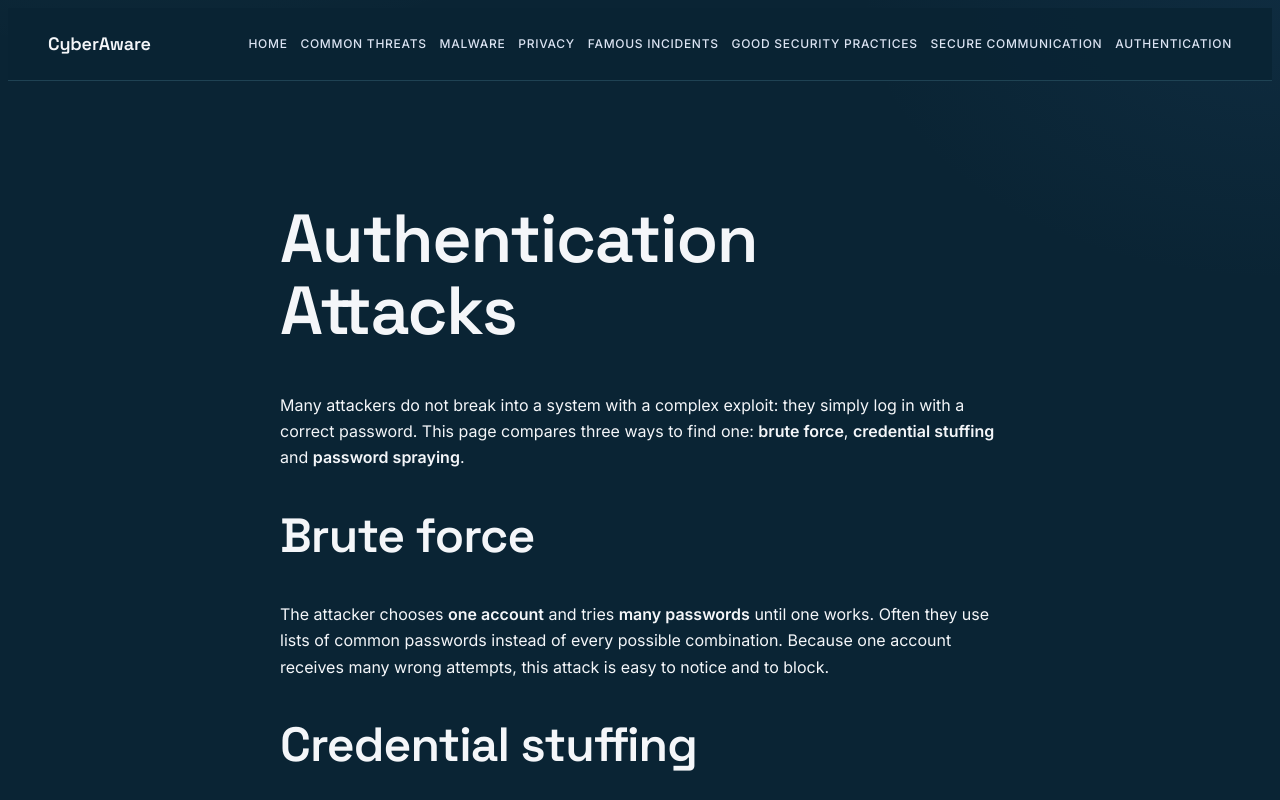
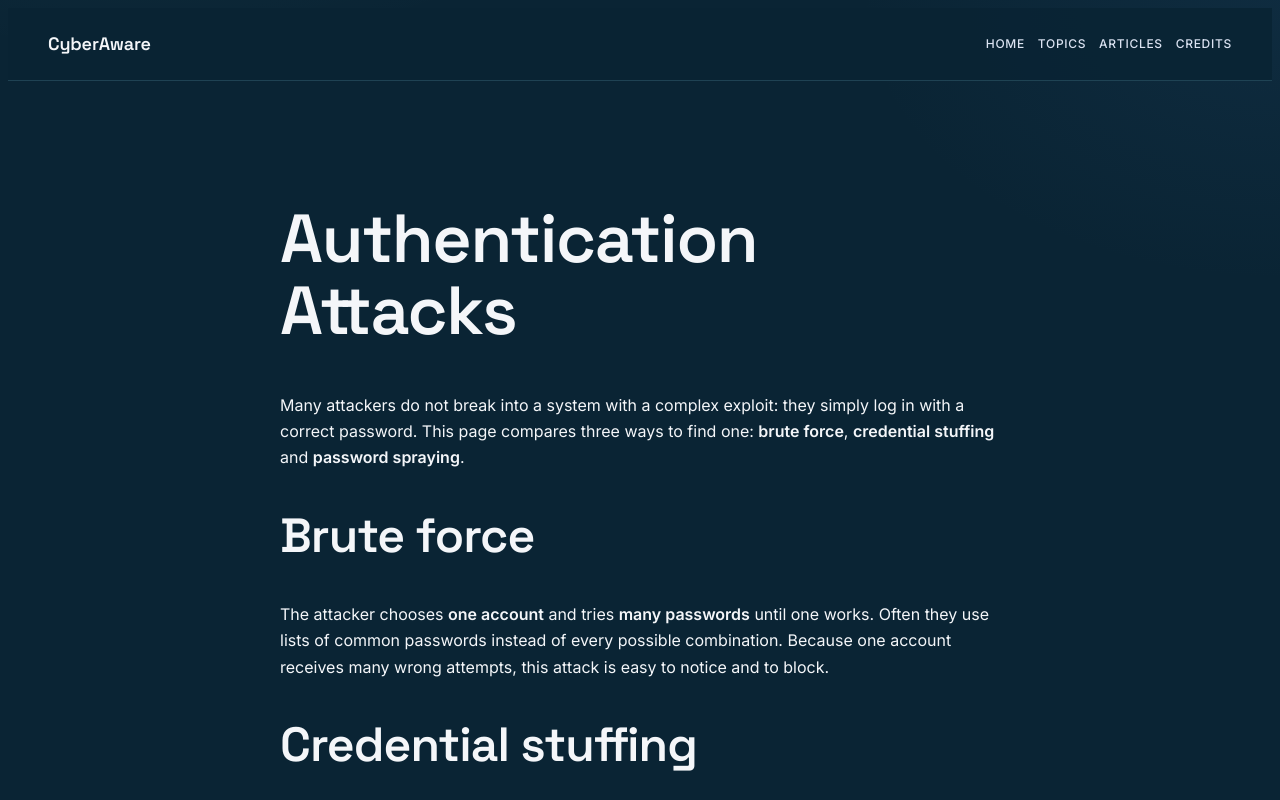
Before and after one commit to vittodevit/sa1, a plain HTML site: page common-threats-malware/authentication-attacks.html in a window 1280 px wide. Shown: the top 800 px of the page. Drawn offline with Linux system fonts and the light colour scheme.

Commit message:
updated navbar and footer on my 4 pages

```diff
--- a/common-threats-malware/authentication-attacks.html
+++ b/common-threats-malware/authentication-attacks.html
@@ -23,13 +23,9 @@
 
       <ul class="site-nav__links">
         <li><a class="site-nav__link" href="../index.html">Home</a></li>
-        <li><a class="site-nav__link" href="#" aria-current="page">Common Threats</a></li>
-        <li><a class="site-nav__link" href="#">Malware</a></li>
-        <li><a class="site-nav__link" href="#">Privacy</a></li>
-        <li><a class="site-nav__link" href="#">Famous Incidents</a></li>
-        <li><a class="site-nav__link" href="#">Good Security Practices</a></li>
-        <li><a class="site-nav__link" href="#">Secure Communication</a></li>
-        <li><a class="site-nav__link" href="#">Authentication</a></li>
+        <li><a class="site-nav__link" href="../index.html#topics">Topics</a></li>
+        <li><a class="site-nav__link" href="index.html">Articles</a></li>
+        <li><a class="site-nav__link" href="../credits.html">Credits</a></li>
       </ul>
     </nav>
   </header>
@@ -140,6 +136,7 @@
   <!-- Footer -->
   <footer class="site-footer">
     <div class="container site-footer__main">
+      <!-- Left column: logo and a short description. -->
       <div class="site-footer__brand">
         <span class="brand__copy">
           CyberAware
@@ -148,24 +145,25 @@
         <p class="site-footer__text">One click can compromise everything. Awareness can protect it all.</p>
       </div>
 
+      <!-- Middle column: the same modules as the main navigation. -->
       <div>
         <h2 class="site-footer__title">Modules</h2>
         <ul class="site-footer__list site-footer__list--grid">
-          <li><a class="site-footer__link" href="#">Common Threats</a></li>
-          <li><a class="site-footer__link" href="#">Malware</a></li>
-          <li><a class="site-footer__link" href="#">Privacy</a></li>
-          <li><a class="site-footer__link" href="#">Famous Incidents</a></li>
-          <li><a class="site-footer__link" href="#">Good Security Practices</a></li>
-          <li><a class="site-footer__link" href="#">Secure Communication</a></li>
-          <li><a class="site-footer__link" href="#">Authentication</a></li>
+          <li><a class="site-footer__link" href="index.html">Common Threats</a></li>
+          <li><a class="site-footer__link" href="../index.html#topics">Malware</a></li>
+          <li><a class="site-footer__link" href="../privacy-famous-incidents/Digital_privacy_index.html">Privacy</a></li>
+          <li><a class="site-footer__link" href="../privacy-famous-incidents/Famous_incidents_index.html">Famous Incidents</a></li>
+          <li><a class="site-footer__link" href="../security-practices-communication/security-practices.html">Good Security Practices</a></li>
+          <li><a class="site-footer__link" href="../security-practices-communication/intro.html">Secure Communication</a></li>
+          <li><a class="site-footer__link" href="../index.html#topics">Authentication</a></li>
         </ul>
       </div>
 
+      <!-- Right column: information about the project and the group. -->
       <div>
-        <h2 class="site-footer__title">Project</h2>
+        <h2 class="site-footer__title">Group 3 - CyberSecurity</h2>
         <ul class="site-footer__list">
-          <li><span class="site-footer__text">Software Atelier I</span></li>
-          <li><span class="site-footer__text">Group 3</span></li>
+          <li><span class="site-footer__text">Software Atelier 1</span></li>
           <li><span class="site-footer__text">USI 2026/27</span></li>
         </ul>
       </div>
```
Also changed, not shown: common-threats-malware/ddos.html (+15 -17 lines), common-threats-malware/phishing.html (+15 -17 lines), common-threats-malware/supply-chain.html (+15 -17 lines).
